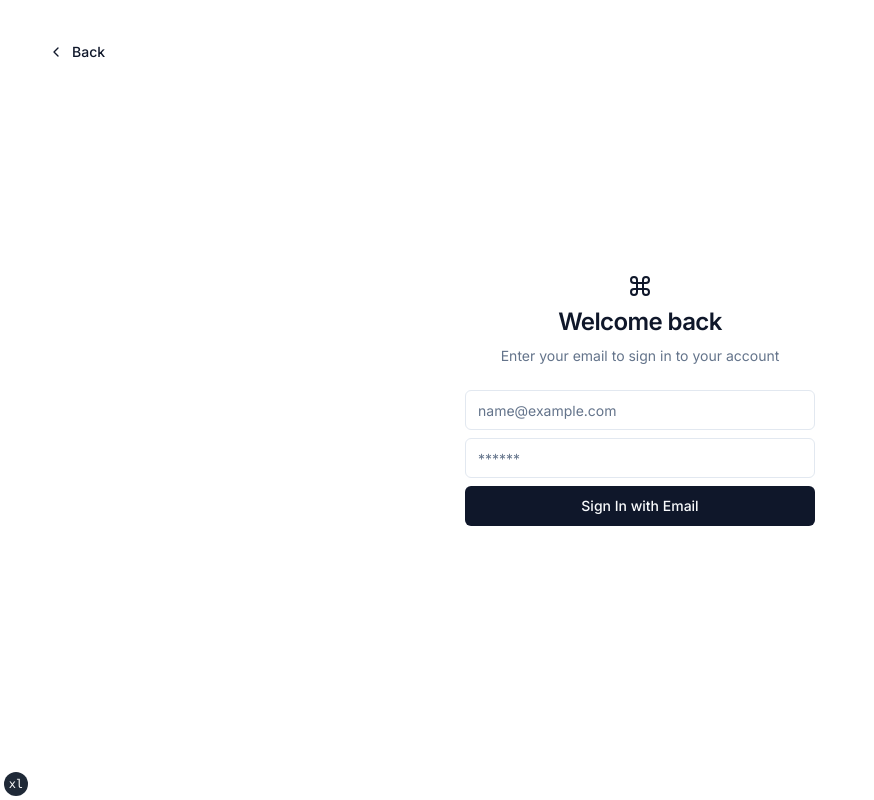
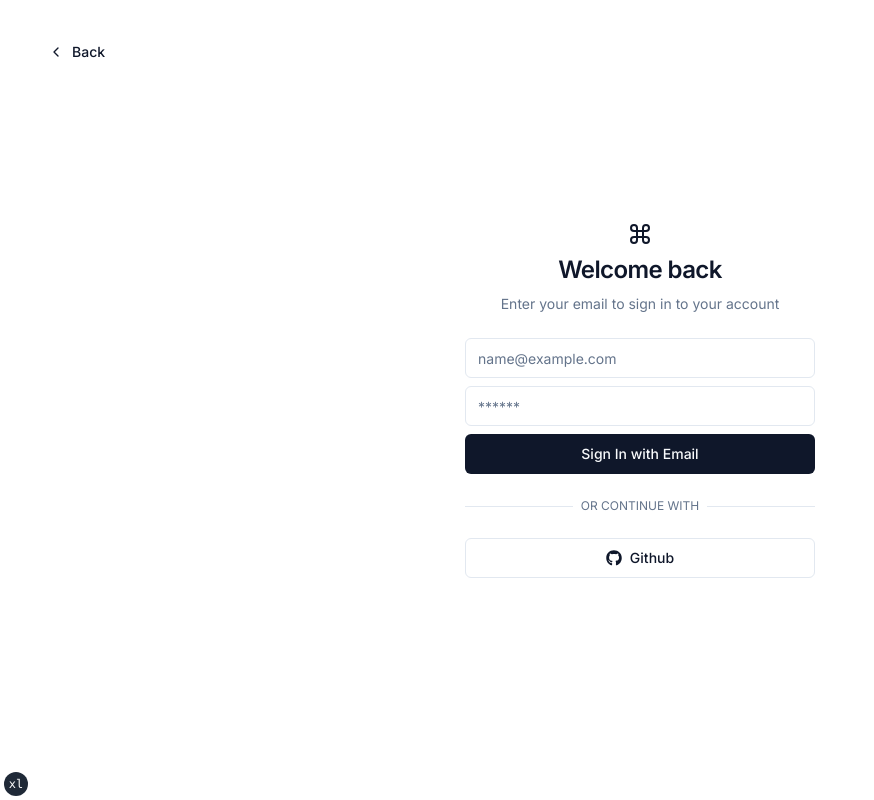
Before and after one commit to bilal-23/Complyance-Assignment, a Next.js app: page /auth in a window 1280 px wide. Shown: the whole page, without its empty margins (0-874 px from the left). Built offline with nearby package versions, Linux system fonts and the light colour scheme; no server answers.

Commit message:
:zap: Enable github login

```diff
--- a/app/page.tsx
+++ b/app/page.tsx
@@ -42,7 +42,7 @@ export default async function IndexPage() {
             </div>
             <div className="relative flex justify-center text-xs uppercase">
               <span className="bg-background px-2 text-muted-foreground flex gap-1 items-center">
-{/*                 Or continue with <Icons.gitHub className="mr-2 h-4 w-4" /> */}
+                Or continue with <Icons.gitHub className="mr-2 h-4 w-4" />
               </span>
             </div>
           </div>
--- a/components/user-auth-form.tsx
+++ b/components/user-auth-form.tsx
@@ -110,7 +110,7 @@ export function UserAuthForm({ className, ...props }: UserAuthFormProps) {
                     </button>
                 </div>
             </form>
-{/*             <div className="relative">
+            <div className="relative">
                 <div className="absolute inset-0 flex items-center">
                     <span className="w-full border-t" />
                 </div>
@@ -138,7 +138,7 @@ export function UserAuthForm({ className, ...props }: UserAuthFormProps) {
                     <Icons.gitHub className="mr-2 h-4 w-4" />
                 )}{" "}
                 Github
-            </button> */}
+            </button>
         </div>
     )
 }
```
